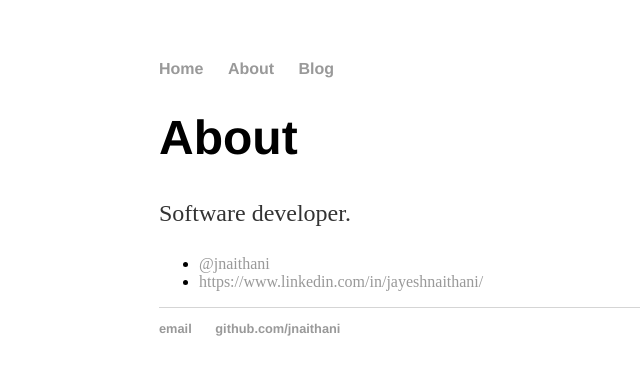
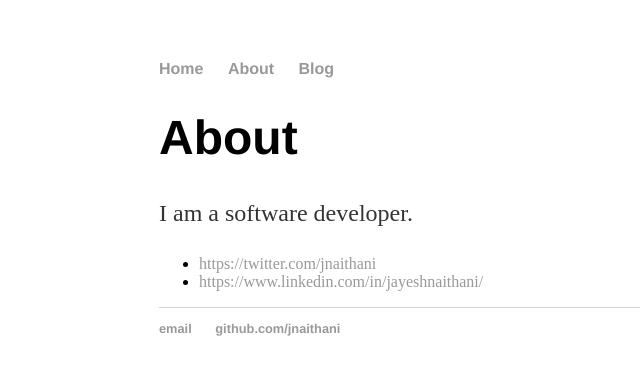
Before and after one commit to jnaithani/jnaithani.github.io, a Jekyll site: the page built from about/index.html, in a window 1280 px wide. Shown: the top 375 px of the page, without its empty margins (33-673 px from the left). Built offline with Jekyll 4.4.1, drawn with Linux system fonts in a browser that asks for light colours.

Commit message:
Updating connetion info.

```diff
--- a/about/index.html
+++ b/about/index.html
@@ -5,10 +5,10 @@ title: About Jayesh Naithani
 
 		<div class="about">
 			<h1>About</h1>
-			<p>Software developer.</p>
+			<p>I am a software developer.</p>
 
 			<ul class="contacts">
-				<li><a href="#">@jnaithani</a></li>
+				<li><a href="#">https://twitter.com/jnaithani</a></li>
 				<li><a href="#">https://www.linkedin.com/in/jayeshnaithani/</a></li>
 				<!--li><a href="#">Another site you want to link to</a></li-->
 				</ul>
```
